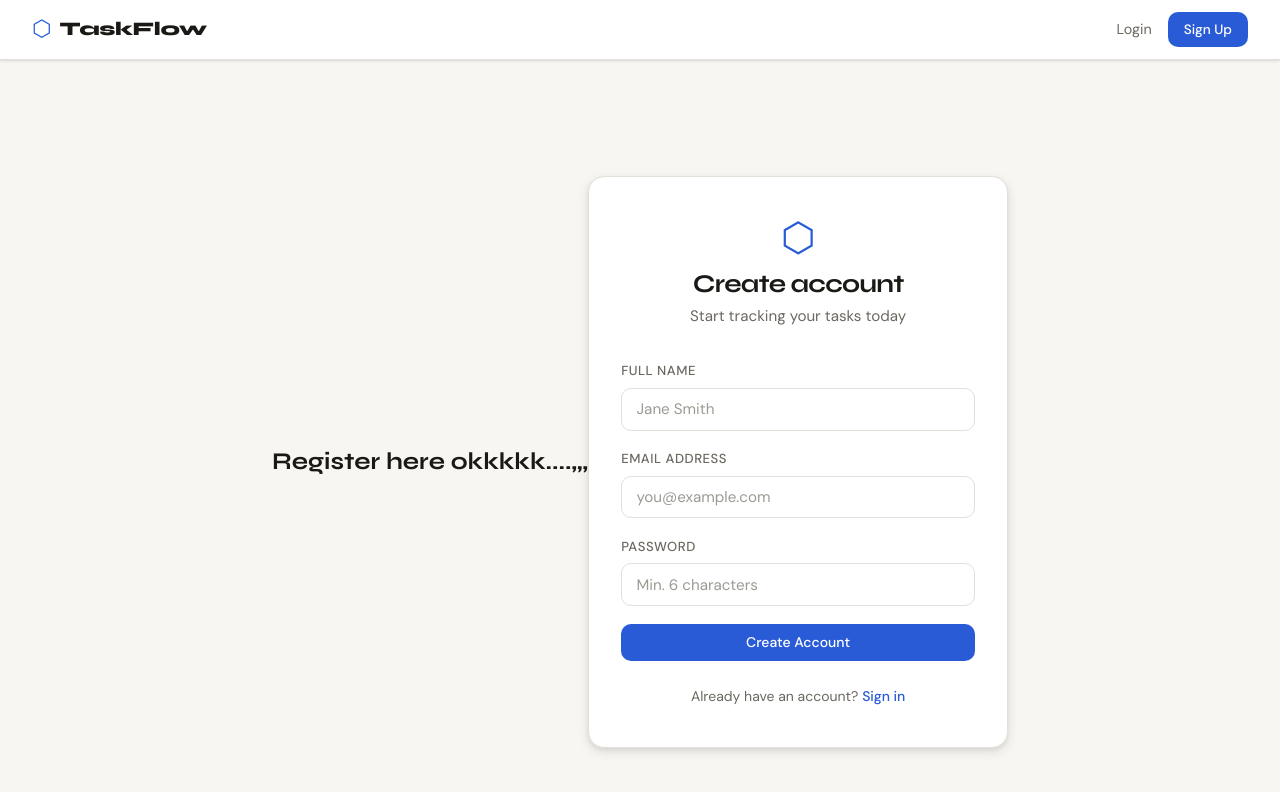
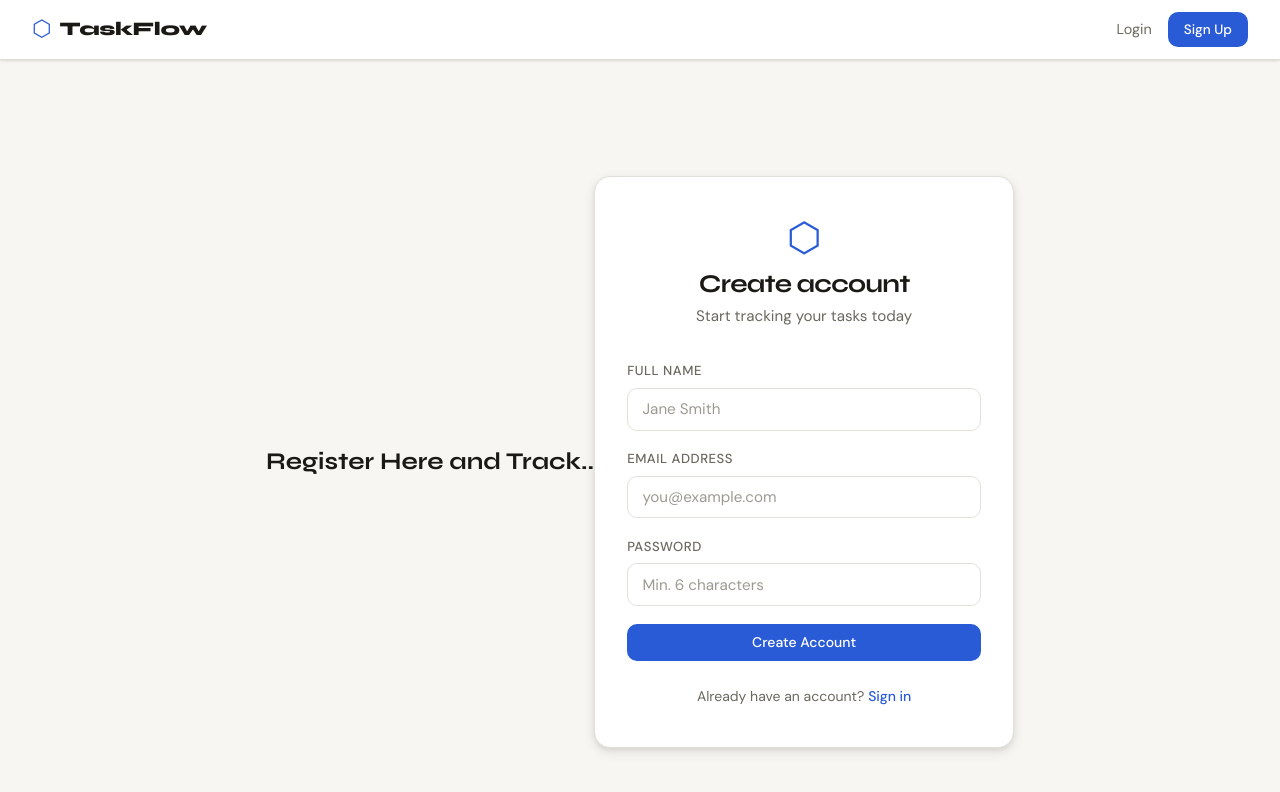
Before and after one commit to mudavathkalyan/task-app, a React (Vite) app in the folder frontend/: page /register in a window 1280 px wide. Shown: the top 792 px of the page. Built offline with nearby package versions, Linux system fonts and the light colour scheme.

Commit message:
signup ui testing-2

```diff
--- a/frontend/src/pages/Register.jsx
+++ b/frontend/src/pages/Register.jsx
@@ -40,7 +40,7 @@ const Register = () => {
 
   return (
     <div className="auth-page">
-              <h2>Register here okkkkk....,,,</h2>
+              <h2>Register Here and Track..</h2>
       <div>
       </div>
       <div className="auth-card">
```
